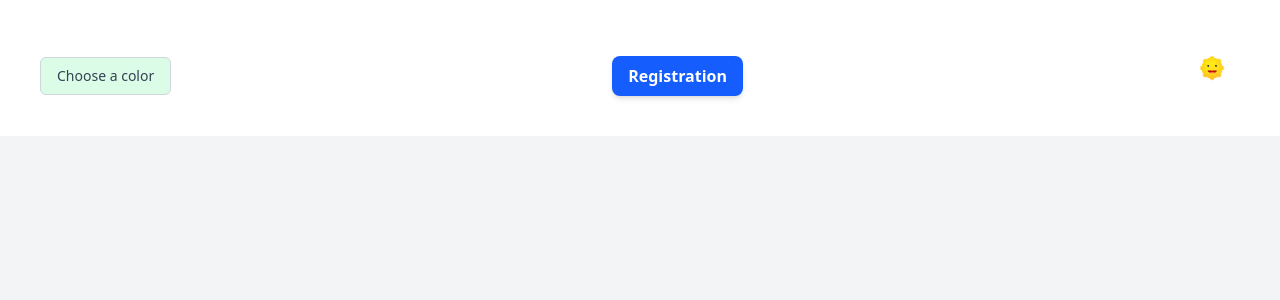
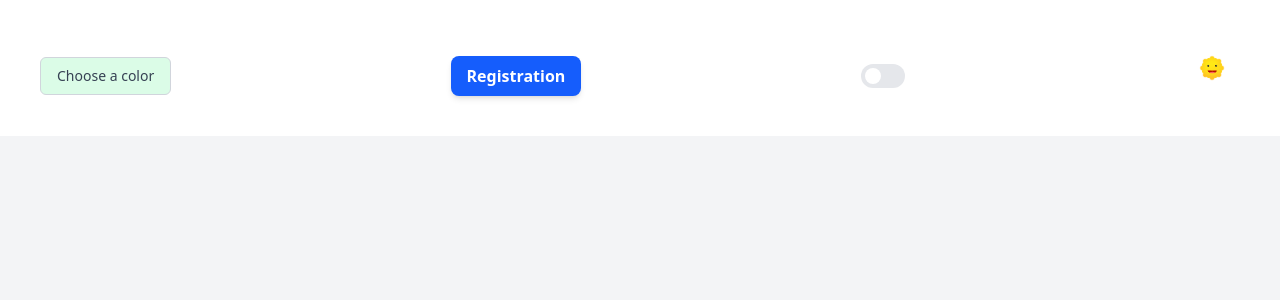
Before and after one commit to MosilevichS/SadBatyaProject, a Next.js app: page / in a window 1280 px wide. Shown: the top 300 px of the page. Built offline with nearby package versions, Linux system fonts and the light colour scheme.

Commit message:
feature: added toggle button

```diff
--- /dev/null
+++ b/src/shared/ui/buttonSlaider/ButtonSlaider.tsx
@@ -0,0 +1,24 @@
+import { useState } from 'react'
+import { useTheme } from '@/shared/context/theme-context'
+
+export const ToggleButton = () => {
+  const [Active, setActive] = useState(false)
+  const { theme, toggleTheme } = useTheme()
+  return (
+    <button
+      onClick={() => {
+        setActive(!Active)
+        toggleTheme()
+      }}
+      className={`relative  mt-6 inline-flex h-6 w-11 items-center rounded-full transition-colors focus:outline-none focus:ring-2 focus:ring-offset-2 focus:ring-indigo-500 ${
+        Active ? 'bg-blue-600' : 'bg-gray-200'
+      }`}
+    >
+      <span
+        className={`inline-block h-4 w-4 transform rounded-full bg-white transition-transform ${
+          Active ? 'translate-x-6' : 'translate-x-1'
+        }`}
+      />
+    </button>
+  )
+}
--- a/src/widgets/header/Header.tsx
+++ b/src/widgets/header/Header.tsx
@@ -11,6 +11,7 @@ import moon from './assets/moon.png'
 import theSun from './assets/theSun.png'
 import Image from 'next/image'
 import Button from '@/shared/ui/button/Button'
+import { ToggleButton } from '@/shared/ui/buttonSlaider/ButtonSlaider'
 
 export const Header = () => {
   const bgColor = useSelector((state: RootState) => state.header.color)
@@ -28,6 +29,7 @@ export const Header = () => {
         type="button"
         onClick={() => dispatch(open())}
       />
+      <ToggleButton />
       <button onClick={() => toggleTheme()}>
         <div className={twMerge('p-1.5 rounded-full', bgColor)}>
           <Image
```
